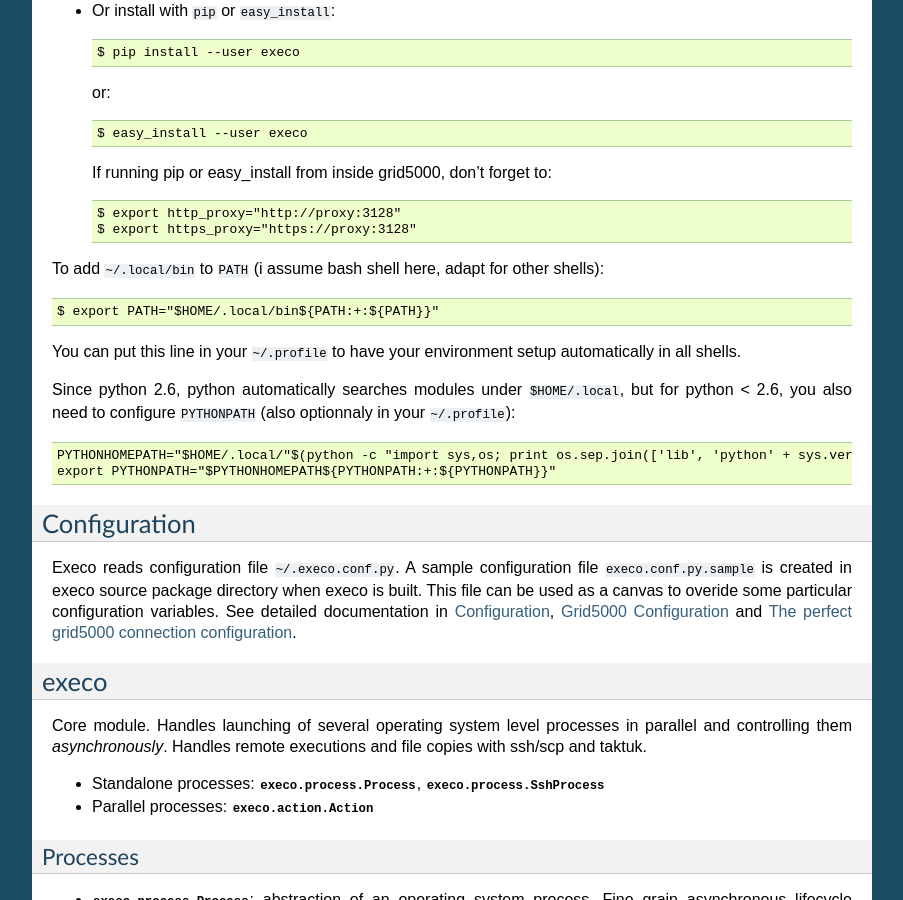
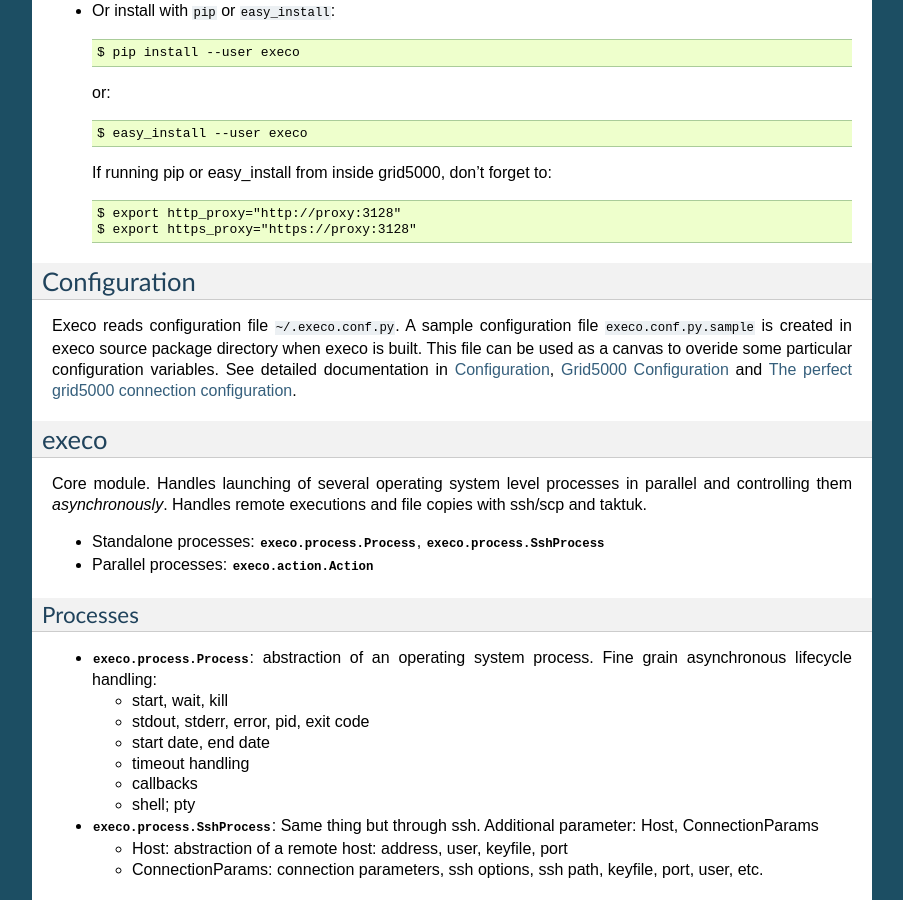
Before and after one commit to rcherrueau/execo, a Sphinx documentation site: the page built from doc/userguide.rst, in a window 1280 px wide and 900 px high, scrolled down 564 px. Shown: the whole window, without its empty margins (198-1101 px from the left). Built offline with Sphinx 7.4.7, drawn with Linux system fonts in a browser that asks for light colours; pages that are not in the unit, such as notebooks, are missing from menus.

Commit message:
[documentation] suppress telling users to add $PREFIX/bin to PATH, this is not needed (anymore) for execo. Also suppress explanations about PYTHONPATH since anyway execo needs python 2.6, so PEP 370 is implemented.

```diff
--- a/doc/userguide.rst
+++ b/doc/userguide.rst
@@ -42,22 +42,6 @@
 
    $ export http_proxy="http://proxy:3128"
    $ export https_proxy="https://proxy:3128"
-
-To add ``~/.local/bin`` to ``PATH`` (i assume bash shell here, adapt
-for other shells)::
-
- $ export PATH="$HOME/.local/bin${PATH:+:${PATH}}"
-
-You can put this line in your ``~/.profile`` to have your environment
-setup automatically in all shells.
-
-Since python 2.6, python automatically searches modules under
-``$HOME/.local``, but for python < 2.6, you also need to configure
-``PYTHONPATH`` (also optionnaly in your ``~/.profile``)::
-
- PYTHONHOMEPATH="$HOME/.local/"$(python -c "import sys,os; print os.sep.join(['lib', 'python' + sys.version[:3], 'site-packages'])")
- export PYTHONPATH="$PYTHONHOMEPATH${PYTHONPATH:+:${PYTHONPATH}}"
-
 
 Configuration
 =============
```
Also changed, not shown: 1 other file.
